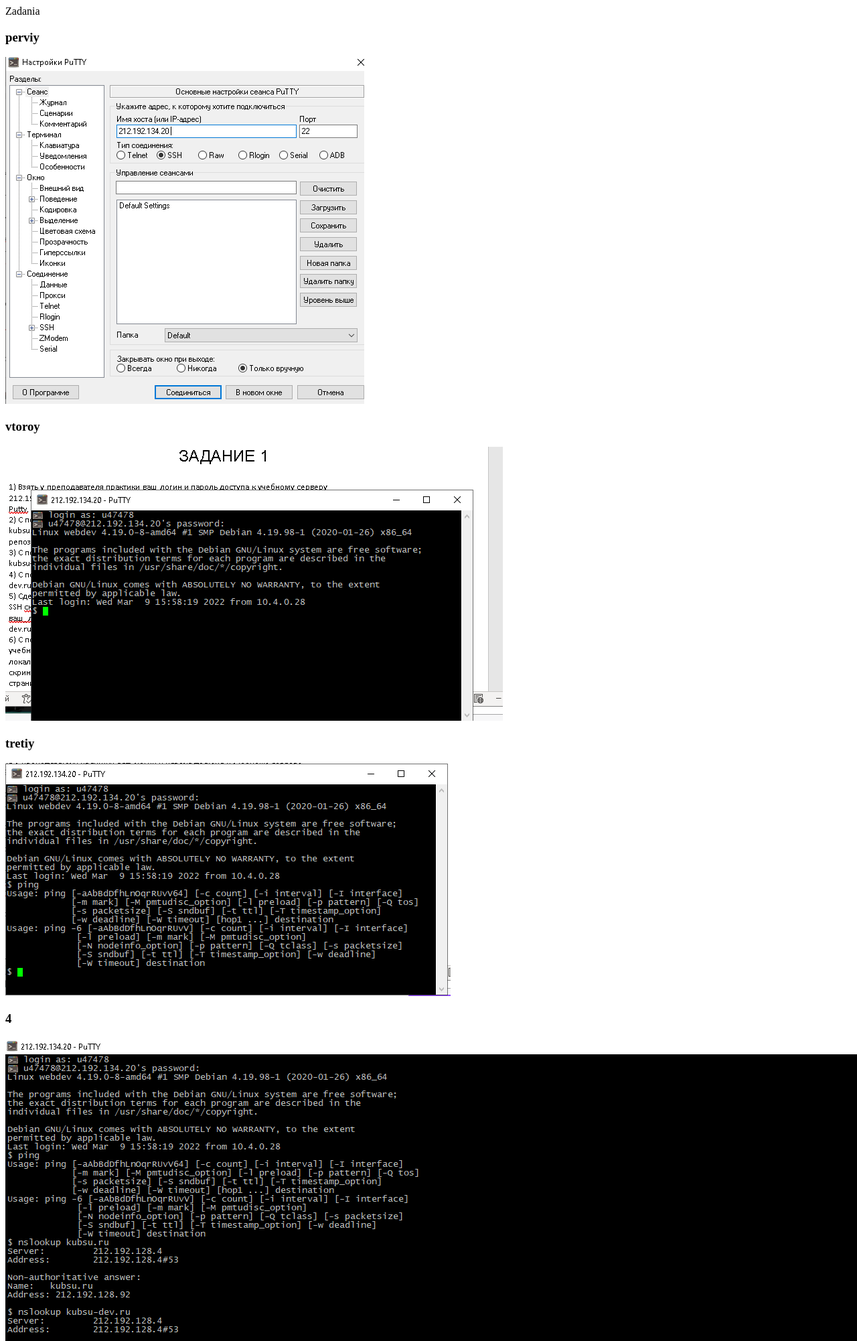
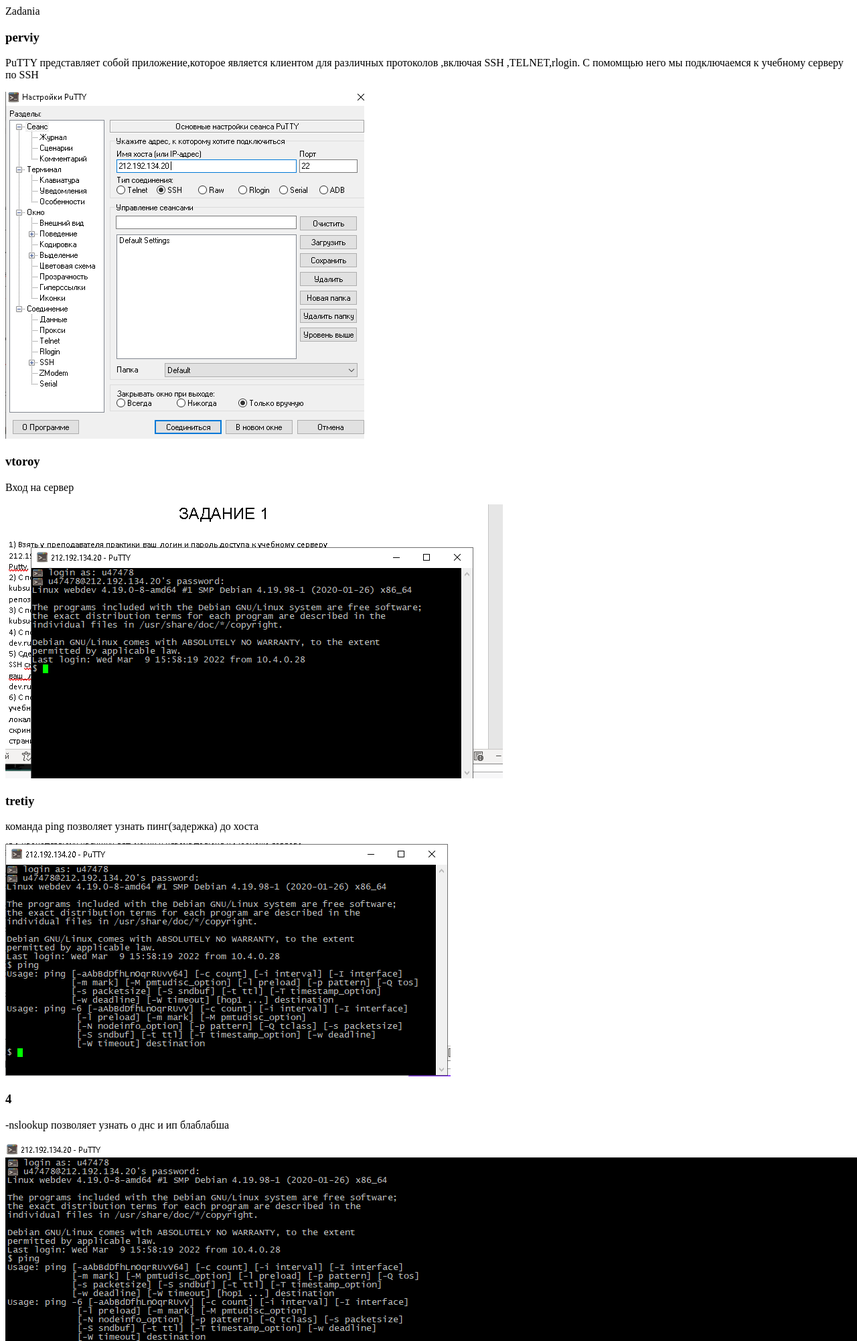
Before and after one commit to YagovkinaA/backfirst, a plain HTML site: page index.html in a window 1280 px wide. Shown: the top 2002 px of the page at 67% size. Drawn offline with Linux system fonts and the light colour scheme.

Commit message:
Update index.html

```diff
--- a/index.html
+++ b/index.html
@@ -10,16 +10,22 @@
 </header>
 <article class="screen">
     <h3>perviy</h3>
-    <img src="1.png">
+  <p>   PuTTY представляет собой приложение,которое является клиентом для различных протоколов ,включая SSH ,TELNET,rlogin. С помомщью него мы подключаемся к учебному серверу по SSH</p>
+      <img src="1.png">
     <h3>vtoroy</h3>
-    <img src="2.png">
+    <p>Вход на сервер</p>
+      <img src="2.png">
     <h3>tretiy</h3>
+  <p> команда ping позволяет узнать  пинг(задержка) до хоста </p>
     <img src="3.png">
     <h3>4</h3>
+  <p>  -nslookup позволяет  узнать о днс и ип блаблабша </p>
     <img src="4.png">
     <h3>5</h3>
+  <p> whois дает информациюблаблабла</p>
     <img src="5.png">
     <h3>6</h3>
+  <p>whois creatde   </>p
     <img src="6.png">
 
 
```
